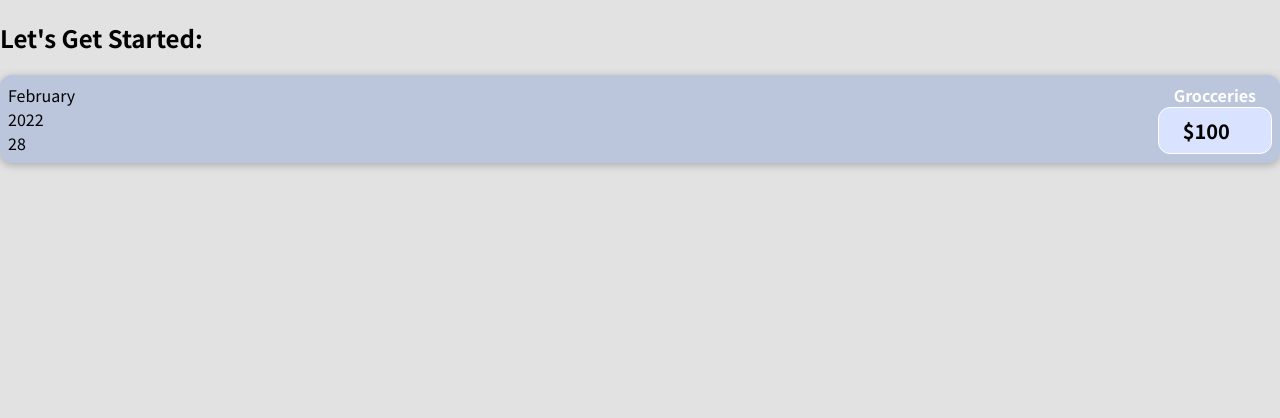
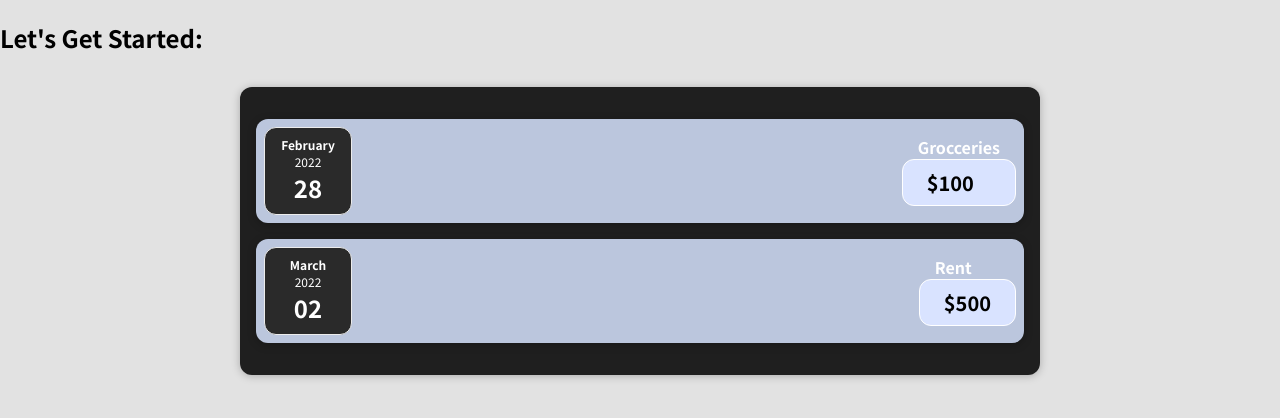
Before and after one commit to CindyU-beep/React-Expense-Calculator, a JavaScript app in the folder expense-app/: page / in a window 1280 px wide. Shown: the top 418 px of the page. Built offline with nearby package versions, Linux system fonts and the light colour scheme.

Commit message:
split components

```diff
--- a/expense-app/src/App.js
+++ b/expense-app/src/App.js
@@ -1,5 +1,4 @@
-import ExpenseItem from "./components/ExpenseItem";
-
+import Expenses from "./components/Expenses";
 function App() {
 
   const expenses = [
@@ -24,12 +23,7 @@
   return (
     <div>
       <h2>Let's Get Started:</h2>
-      <ExpenseItem
-        title={expenses[0].title}
-        amount={expenses[0].amount}
-        date={expenses[0].date}
-
-      ></ExpenseItem>
+      <Expenses items={expenses}/>
     </div>
   );
 
--- /dev/null
+++ b/expense-app/src/components/ExpenseDate.css
@@ -0,0 +1,26 @@
+.expense-date {
+  display: flex;
+  flex-direction: column;
+  width: 5.5rem;
+  height: 5.5rem;
+  border: 1px solid #ececec;
+  background-color: #2a2a2a;
+  color: white;
+  border-radius: 12px;
+  align-items: center;
+  justify-content: center;
+}
+
+.expense-date__month {
+  font-size: 0.75rem;
+  font-weight: bold;
+}
+
+.expense-date__year {
+  font-size: 0.75rem;
+}
+
+.expense-date__day {
+  font-size: 1.5rem;
+  font-weight: bold;
+}
--- /dev/null
+++ b/expense-app/src/components/ExpenseDate.js
@@ -0,0 +1,17 @@
+import './ExpenseDate.css';
+
+function ExpenseDate(props) {
+  const month = props.date.toLocaleString('en-US', { month: 'long' });
+  const day = props.date.toLocaleString('en-US', { day: '2-digit' });
+  const year = props.date.getFullYear();
+
+  return (
+    <div className="expense-date">
+      <div className="expense-date__month">{month}</div>
+      <div className="expense-date__year">{year}</div>
+      <div className="expense-date__day">{day}</div>
+    </div>
+  );
+}
+
+export default ExpenseDate;
--- a/expense-app/src/components/ExpenseItem.js
+++ b/expense-app/src/components/ExpenseItem.js
@@ -1,20 +1,15 @@
 import "./ExpenseItem.css";
+import ExpenseDate from "./ExpenseDate"
 
 function ExpenseItem(props){
-    const day = props.date.toLocaleString('en-US', { day: '2-digit' });
-    const month = props.date.toLocaleString('en-US', { month: 'long' });
-    const year = props.date.getFullYear();
 
     return(
         <div className='expense-item'>
-            <div>
-                <div>{month}</div>
-                <div>{year}</div>
-                <div>{day}</div>
-            </div>
+            <ExpenseDate date={props.date}></ExpenseDate>
             <div className='expense-item_description'>
                 <h2>{props.title} </h2>
                 <div className='expense-item__price'>${props.amount}</div>
+
             </div>
         </div>
 
--- /dev/null
+++ b/expense-app/src/components/Expenses.css
@@ -0,0 +1,9 @@
+.expenses {
+    padding: 1rem;
+    background-color: rgb(31, 31, 31);
+    margin: 2rem auto;
+    width: 50rem;
+    max-width: 95%;
+    border-radius: 12px;
+    box-shadow: 0 1px 8px rgba(0, 0, 0, 0.25);
+  }
--- /dev/null
+++ b/expense-app/src/components/Expenses.js
@@ -0,0 +1,20 @@
+import ExpenseItem from './ExpenseItem';
+import './Expenses.css';
+
+function Expenses(props){
+    return(
+        <div className="expenses">
+          <ExpenseItem
+            title={props.items[0].title}
+            amount={props.items[0].amount}
+            date={props.items[0].date}
+          />
+          <ExpenseItem
+            title={props.items[1].title}
+            amount={props.items[1].amount}
+            date={props.items[1].date}
+          />
+        </div>
+    );
+}
+export default Expenses;
```
Also changed, not shown: 1 other file (tests, documents, lock files or other folders).
